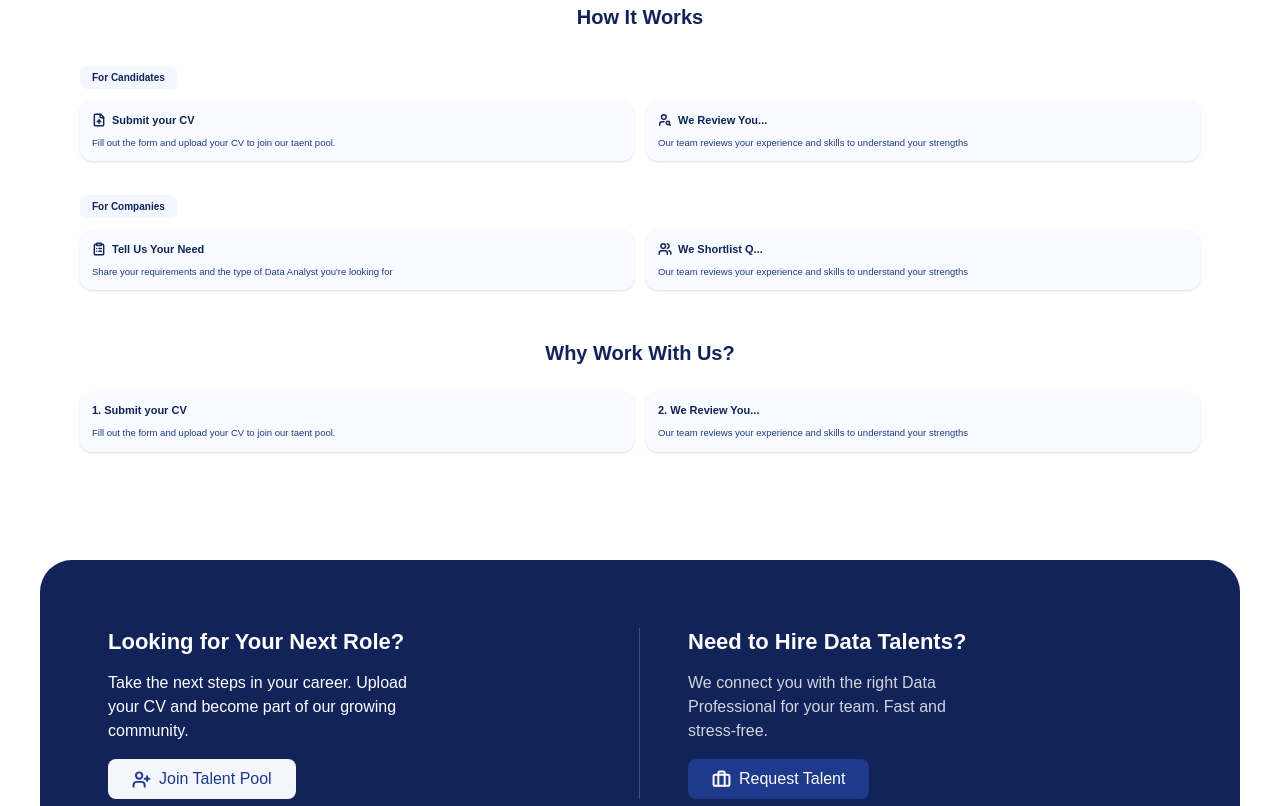
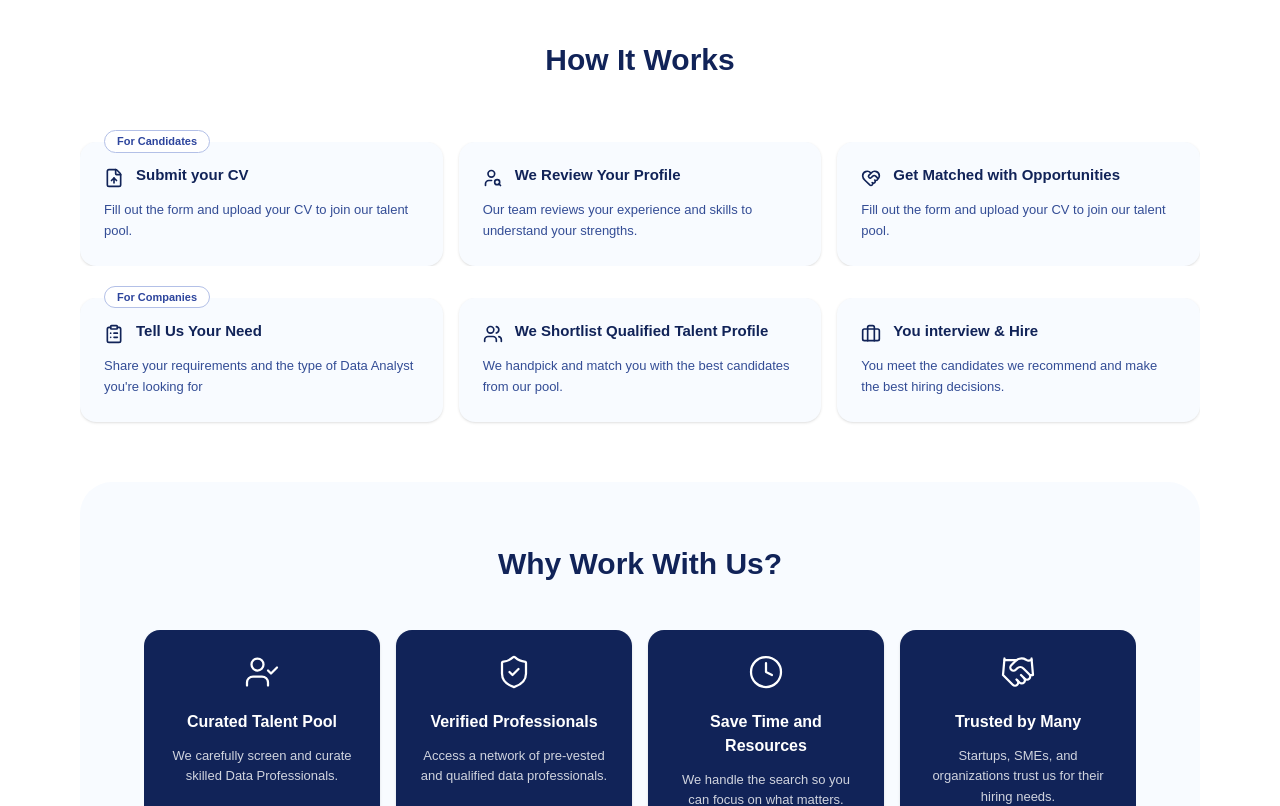
Before and after one commit to Nngozii/Learned2Hired, a React (Vite) app: page / in a window 1280 px wide. Shown: the part 780-1586 px from the top of the page. Built offline with nearby package versions, Linux system fonts and the light colour scheme.

Commit message:
feat(home): enhance How It Works section with spotlight cards

```diff
--- a/src/components/sections/HowItWorks.tsx
+++ b/src/components/sections/HowItWorks.tsx
@@ -1,100 +1,110 @@
-import React from 'react'
-import { FileUp, UserSearch, ClipboardList, Users } from 'lucide-react'
+
+import { FileUp, UserSearch, HeartHandshake, ClipboardList, Users, Briefcase, UserCheck, ShieldCheck, Clock, Handshake } from 'lucide-react'
+import { Reveal } from '../ui/Reveal'
+import { SpotlightCard } from '../ui/SpotlightCard'
 
 function HowItWorks() {
+  const candidatesSteps = [
+    { title: "Submit your CV", text: "Fill out the form and upload your CV to join our talent pool.", icon: FileUp },
+    { title: "We Review Your Profile", text: "Our team reviews your experience and skills to understand your strengths.", icon: UserSearch },
+    { title: "Get Matched with Opportunities", text: "Fill out the form and upload your CV to join our talent pool.", icon: HeartHandshake }
+  ];
+
+  const companiesSteps = [
+    { title: "Tell Us Your Need", text: "Share your requirements and the type of Data Analyst you're looking for", icon: ClipboardList },
+    { title: "We Shortlist Qualified Talent Profile", text: "We handpick and match you with the best candidates from our pool.", icon: Users },
+    { title: "You interview & Hire", text: "You meet the candidates we recommend and make the best hiring decisions.", icon: Briefcase }
+  ];
+
+  const whyWorkWithUs = [
+    { title: "Curated Talent Pool", text: "We carefully screen and curate skilled Data Professionals.", icon: UserCheck },
+    { title: "Verified Professionals", text: "Access a network of pre-vested and qualified data professionals.", icon: ShieldCheck },
+    { title: "Save Time and Resources", text: "We handle the search so you can focus on what matters.", icon: Clock },
+    { title: "Trusted by Many", text: "Startups, SMEs, and organizations trust us for their hiring needs.", icon: Handshake }
+  ];
+
   return (
-    <section className="py-5 md:py-10 px-4 md:px-20 max-w-7xl mx-auto">
-      {/* How It Works Header */}
-      <h2 className="text-center text-brand-dark font-bold text-[20px] mb-8">
+    <section id="howitworks" className="py-10 md:py-20 px-4 md:px-10 lg:px-20 max-w-[1400px] mx-auto overflow-hidden">
+      <Reveal>
+        <h2 className="text-center text-brand-dark text-[28px] md:text-3xl font-bold mb-10 md:mb-16">
           How It Works
         </h2>
+      </Reveal>
 
-      {/* For Candidates Section */}
-      <div className="mb-8">
-        <div className="inline-block bg-[#F4F7FF] text-brand-dark px-3 py-1 rounded-md text-[10px] font-bold mb-3">
+      <div className="relative mb-8">
+        <Reveal direction="left" className="relative z-20">
+          <div className="md:absolute md:-top-[12px] md:left-6 inline-block bg-white border border-[#B3C0E7] text-[#2D459D] px-3 py-[2px] rounded-full text-[10px] md:text-[11px] font-bold mb-3 md:mb-0 z-10">
             For Candidates
           </div>
+        </Reveal>
 
-        <div className="grid grid-cols-2 gap-3">
-          {/* Card 1 */}
-          <div className="bg-[#F8FBFF] rounded-xl p-3 shadow-sm flex flex-col justify-start">
-            <div className="flex items-start gap-1.5 mb-2">
-              <FileUp className="text-brand-dark shrink-0" size={14} strokeWidth={2.5} />
-              <h4 className="text-brand-dark font-bold text-[11px] leading-tight mt-[1px]">Submit your CV</h4>
+        <div className="flex overflow-x-auto md:grid md:grid-cols-3 gap-4 pb-4 md:pb-0 scrollbar-hide snap-x snap-mandatory [-ms-overflow-style:none] [scrollbar-width:none] [&::-webkit-scrollbar]:hidden">
+          {candidatesSteps.map((step, idx) => (
+            <Reveal key={idx} delay={idx * 150} className="min-w-[85%] sm:min-w-[60%] md:min-w-0 snap-center">
+              <SpotlightCard className="h-full bg-[#F8FBFF] border-[#D2DCF6] p-6 shadow-sm">
+                <div className="flex items-start gap-3 mb-3">
+                  <step.icon className="text-brand-dark shrink-0 mt-0.5" size={20} strokeWidth={2} />
+                  <h4 className="text-brand-dark font-bold text-[15px] leading-tight pr-4">{step.title}</h4>
                 </div>
-            <p className="text-brand-primary text-[9.5px] leading-[1.4]">
-              Fill out the form and upload your CV to join our taent pool.
+                <p className="text-brand-primary text-[13px] leading-[1.6] opacity-90 pl-8 md:pl-0">
+                  {step.text}
                 </p>
-          </div>
-
-          {/* Card 2 */}
-          <div className="bg-[#F8FBFF] rounded-xl p-3 shadow-sm flex flex-col justify-start">
-            <div className="flex items-start gap-1.5 mb-2">
-              <UserSearch className="text-brand-dark shrink-0" size={14} strokeWidth={2.5} />
-              <h4 className="text-brand-dark font-bold text-[11px] leading-tight mt-[1px]">We Review You...</h4>
-            </div>
-            <p className="text-brand-primary text-[9.5px] leading-[1.4]">
-              Our team reviews your experience and skills to understand your strengths
-            </p>
-          </div>
+              </SpotlightCard>
+            </Reveal>
+          ))}
         </div>
       </div>
 
-      {/* For Companies Section */}
-      <div className="mb-12">
-        <div className="inline-block bg-[#F4F7FF] text-brand-dark px-3 py-1 rounded-md text-[10px] font-bold mb-3">
+      <div className="relative mb-10">
+        <Reveal direction="left" className="relative z-20">
+          <div className="md:absolute md:-top-[12px] md:left-6 inline-block bg-white border border-[#B3C0E7] text-[#2D459D] px-3 py-[2px] rounded-full text-[10px] md:text-[11px] font-bold mb-3 md:mb-0 z-10">
             For Companies
           </div>
+        </Reveal>
 
-        <div className="grid grid-cols-2 gap-3">
-          {/* Card 1 */}
-          <div className="bg-[#F8FBFF] rounded-xl p-3 shadow-sm flex flex-col justify-start">
-            <div className="flex items-start gap-1.5 mb-2">
-              <ClipboardList className="text-brand-dark shrink-0" size={14} strokeWidth={2.5} />
-              <h4 className="text-brand-dark font-bold text-[11px] leading-tight mt-[1px]">Tell Us Your Need</h4>
+        <div className="flex overflow-x-auto md:grid md:grid-cols-3 gap-4 pb-4 md:pb-5 scrollbar-hide snap-x snap-mandatory [-ms-overflow-style:none] [scrollbar-width:none] [&::-webkit-scrollbar]:hidden">
+          {companiesSteps.map((step, idx) => (
+            <Reveal key={idx} delay={idx * 150} className="min-w-[85%] sm:min-w-[60%] md:min-w-0 snap-center">
+              <SpotlightCard className="h-full bg-[#F8FBFF] border-[#D2DCF6] p-6 shadow-sm">
+                <div className="flex items-start gap-3 mb-3">
+                  <step.icon className="text-brand-dark shrink-0 mt-0.5" size={20} strokeWidth={2} />
+                  <h4 className="text-brand-dark font-bold text-[15px] leading-tight pr-4">{step.title}</h4>
                 </div>
-            <p className="text-brand-primary text-[9.5px] leading-[1.4]">
-              Share your requirements and the type of Data Analyst you're looking for
+                <p className="text-brand-primary text-[13px] leading-[1.6] opacity-90 pl-8 md:pl-0">
+                  {step.text}
                 </p>
-          </div>
-
-          {/* Card 2 */}
-          <div className="bg-[#F8FBFF] rounded-xl p-3 shadow-sm flex flex-col justify-start">
-            <div className="flex items-start gap-1.5 mb-2">
-              <Users className="text-brand-dark shrink-0" size={14} strokeWidth={2.5} />
-              <h4 className="text-brand-dark font-bold text-[11px] leading-tight mt-[1px]">We Shortlist Q...</h4>
-            </div>
-            <p className="text-brand-primary text-[9.5px] leading-[1.4]">
-              Our team reviews your experience and skills to understand your strengths
-            </p>
-          </div>
+              </SpotlightCard>
+            </Reveal>
+          ))}
         </div>
       </div>
 
-      {/* Why Work With Us Section */}
-      <div className="mb-5">
-        <h2 className="text-center text-brand-dark font-bold text-[20px] mb-6">
+      <Reveal direction="up" delay={200}>
+        <div className="bg-[#F8FBFF] rounded-[24px] md:rounded-[32px] p-1 md:p-12 lg:p-16">
+          <h2 className="text-center text-brand-dark text-[24px] md:text-3xl font-bold mb-8 md:mb-12">
             Why Work With Us?
           </h2>
 
-        <div className="grid grid-cols-2 gap-3">
-          {/* Card 1 */}
-          <div className="bg-[#F8FBFF] rounded-xl p-3 shadow-sm flex flex-col justify-start">
-            <h4 className="text-brand-dark font-bold text-[11px] mb-2 leading-tight">1. Submit your CV</h4>
-            <p className="text-brand-primary text-[9.5px] leading-[1.4]">
-              Fill out the form and upload your CV to join our taent pool.
+          <div className="flex overflow-x-auto md:grid md:grid-cols-2 lg:grid-cols-4 gap-4 pb-4 md:pb-0 scrollbar-hide snap-x snap-mandatory [-ms-overflow-style:none] [scrollbar-width:none] [&::-webkit-scrollbar]:hidden">
+            {whyWorkWithUs.map((item, idx) => (
+              <Reveal key={idx} delay={idx * 100} className="min-w-[75%] sm:min-w-[45%] md:min-w-0 snap-center">
+                <SpotlightCard
+                  spotlightColor="rgba(255,255,255,0.15)"
+                  className="h-full bg-[#112358] border-transparent text-white p-6 flex flex-col items-center text-center shadow-lg"
+                >
+                  <div className="mb-5 flex justify-center">
+                    <item.icon size={36} strokeWidth={1.5} className="text-white" />
+                  </div>
+                  <h4 className="font-bold text-[16px] mb-3 text-center">{item.title}</h4>
+                  <p className="text-[13px] opacity-80 leading-[1.6] max-w-[200px] mx-auto text-center">
+                    {item.text}
                   </p>
-          </div>
-
-          {/* Card 2 */}
-          <div className="bg-[#F8FBFF] rounded-xl p-3 shadow-sm flex flex-col justify-start">
-            <h4 className="text-brand-dark font-bold text-[11px] mb-2 leading-tight">2. We Review You...</h4>
-            <p className="text-brand-primary text-[9.5px] leading-[1.4]">
-              Our team reviews your experience and skills to understand your strengths
-            </p>
+                </SpotlightCard>
+              </Reveal>
+            ))}
           </div>
         </div>
-      </div>
+      </Reveal>
     </section>
   )
 }
```
Lines whose indentation alone changed are shown as unchanged.
